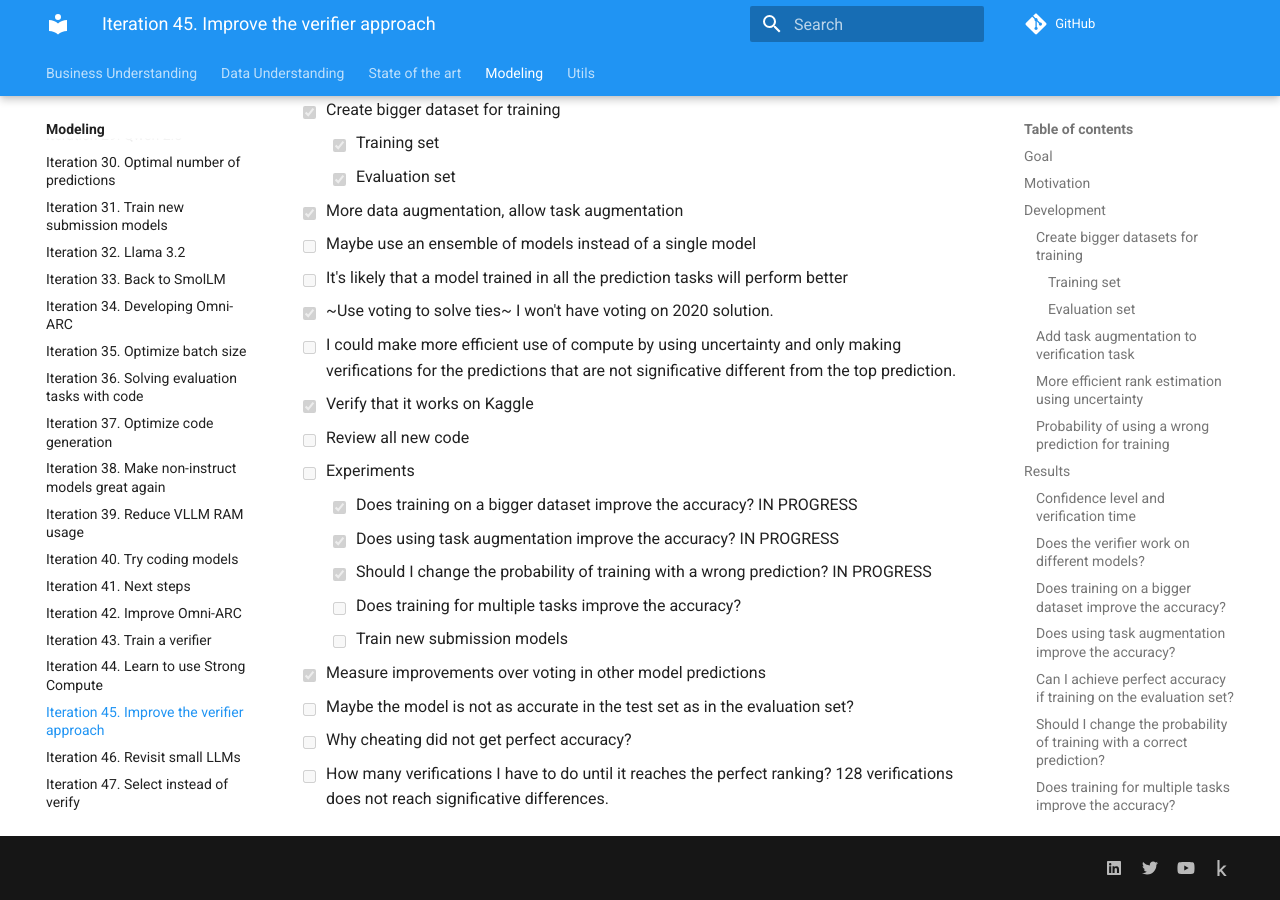
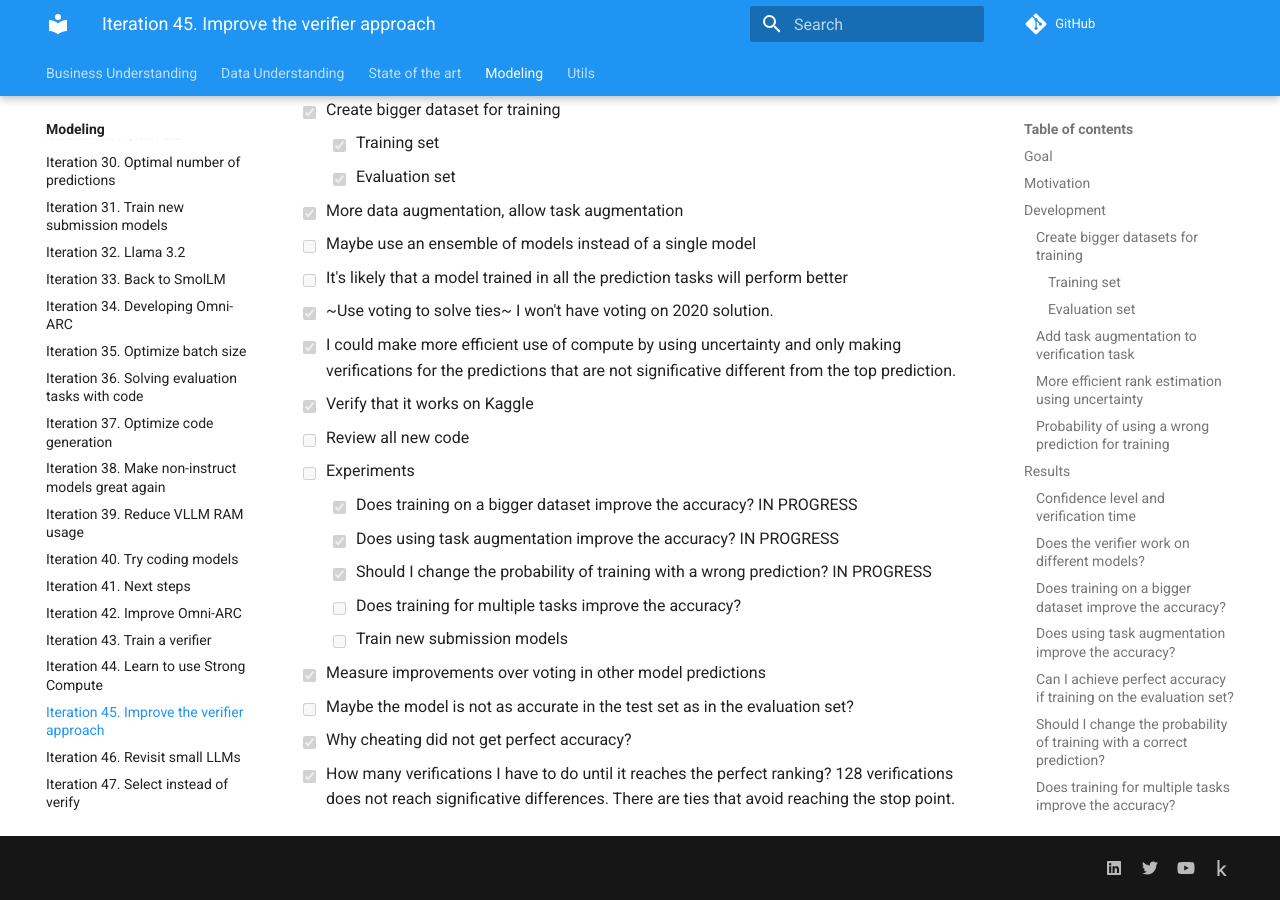
Before and after one commit to zhengjunyao-work/arc24, an MkDocs documentation site: the page built from docs/modeling/Iteration_45_improve_verifier.md, in a window 1280 px wide and 900 px high, scrolled down 5390 px. Built offline with MkDocs 1.6.1 and Material for MkDocs 9.7.7, drawn with Linux system fonts in a browser that asks for light colours; comment, search, counter and statistics services are not loaded.

Commit message:
updated documentation

```diff
--- a/docs/modeling/Iteration_45_improve_verifier.md
+++ b/docs/modeling/Iteration_45_improve_verifier.md
@@ -290,7 +290,7 @@ I have not been able to improve the accuracy of using a prediction verifier. It
 - [ ] Maybe use an ensemble of models instead of a single model
 - [ ] It's likely that a model trained in all the prediction tasks will perform better
 - [x] ~Use voting to solve ties~ I won't have voting on 2020 solution.
-- [ ] I could make more efficient use of compute by using uncertainty and only making verifications for
+- [x] I could make more efficient use of compute by using uncertainty and only making verifications for
   the predictions that are not significative different from the top prediction.
 - [x] Verify that it works on Kaggle
 - [ ] Review all new code
@@ -302,5 +302,6 @@ I have not been able to improve the accuracy of using a prediction verifier. It
   - [ ] Train new submission models
 - [x] Measure improvements over voting in other model predictions
 - [ ] Maybe the model is not as accurate in the test set as in the evaluation set?
-- [ ] Why cheating did not get perfect accuracy?
-- [ ] How many verifications I have to do until it reaches the perfect ranking? 128 verifications does not reach significative differences.
+- [x] Why cheating did not get perfect accuracy?
+- [x] How many verifications I have to do until it reaches the perfect ranking? 128 verifications does not reach significative differences.
+      There are ties that avoid reaching the stop point.
```
